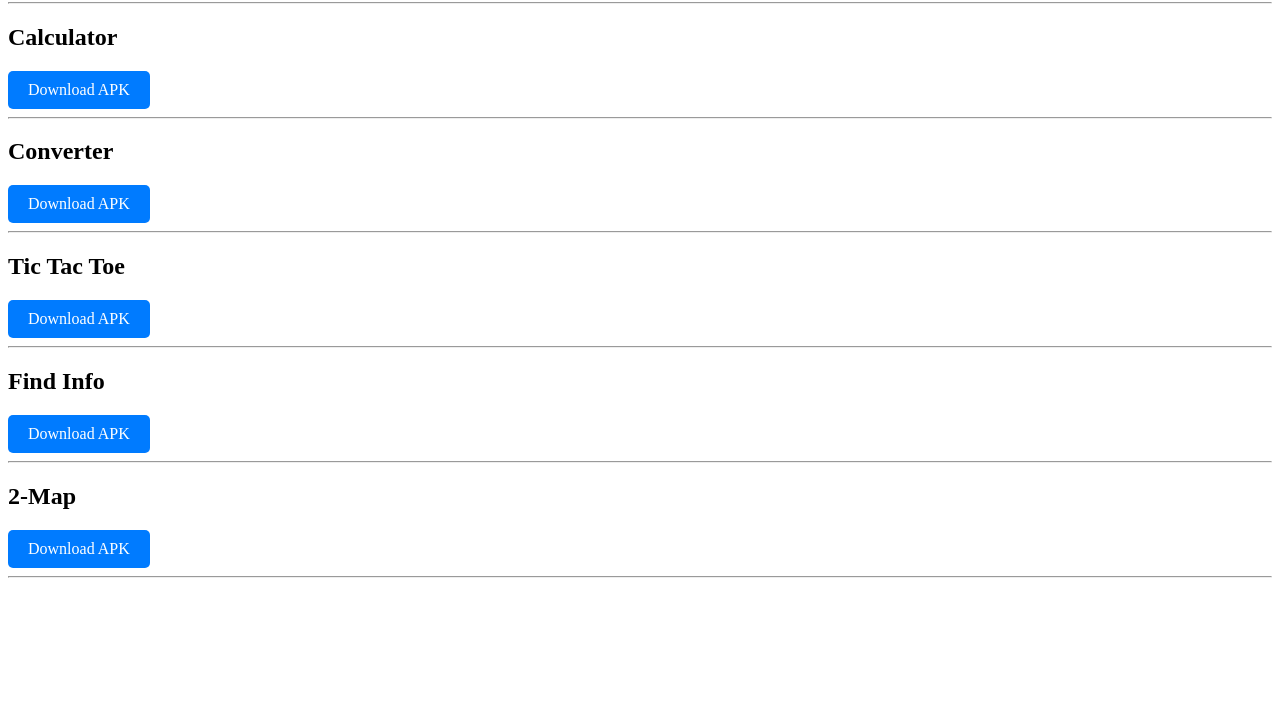
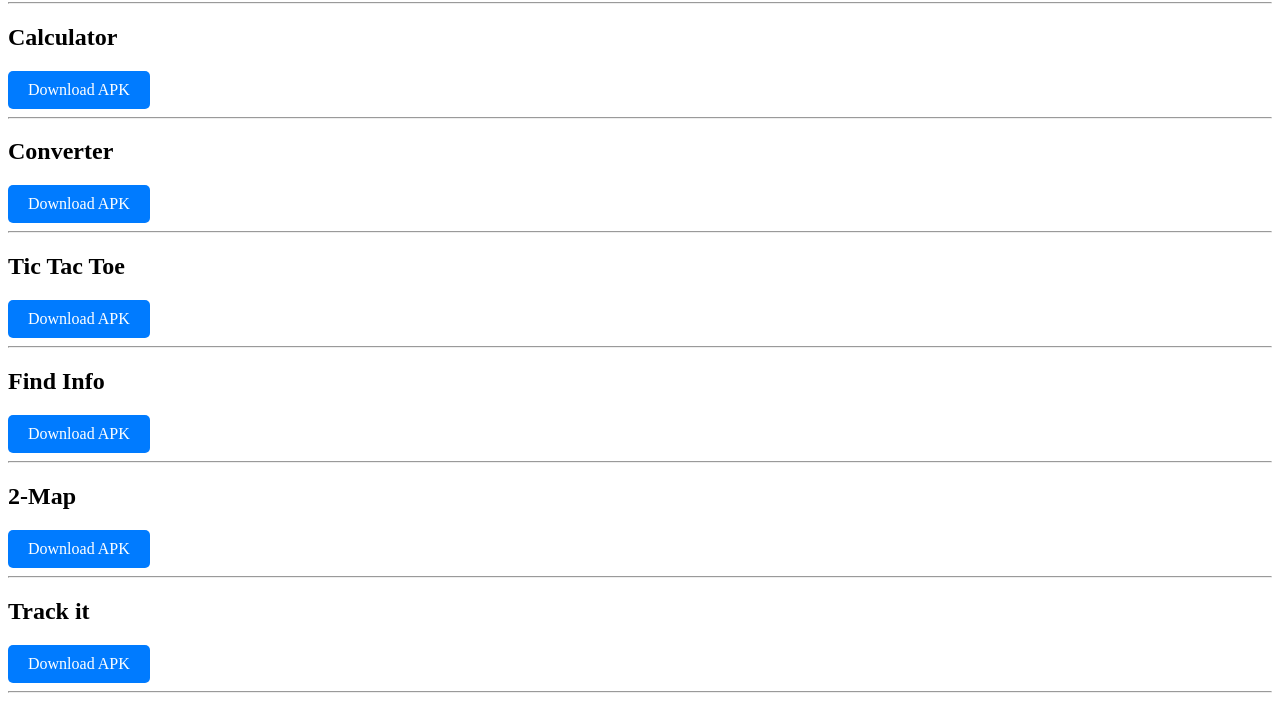
Before and after one commit to everythingfreee/MyApps, a plain HTML site: page index.html in a window 1280 px wide. Shown: the part 207-908 px from the top of the page. Before the commit the page ends 800 px from the top, so only its background shows below. Drawn offline with Linux system fonts and the light colour scheme.

Commit message:
index.html

```diff
--- a/index.html
+++ b/index.html
@@ -36,5 +36,7 @@
     <a href="info.apk" class="download-button" download>Download APK</a><hr>
     <h2>2-Map</h2>
     <a href="map.apk" class="download-button" download>Download APK</a><hr>
+    <h2>Track it</h2>
+    <a href="track.apk" class="download-button" download>Download APK</a><hr>
 </body>
 </html>
```
